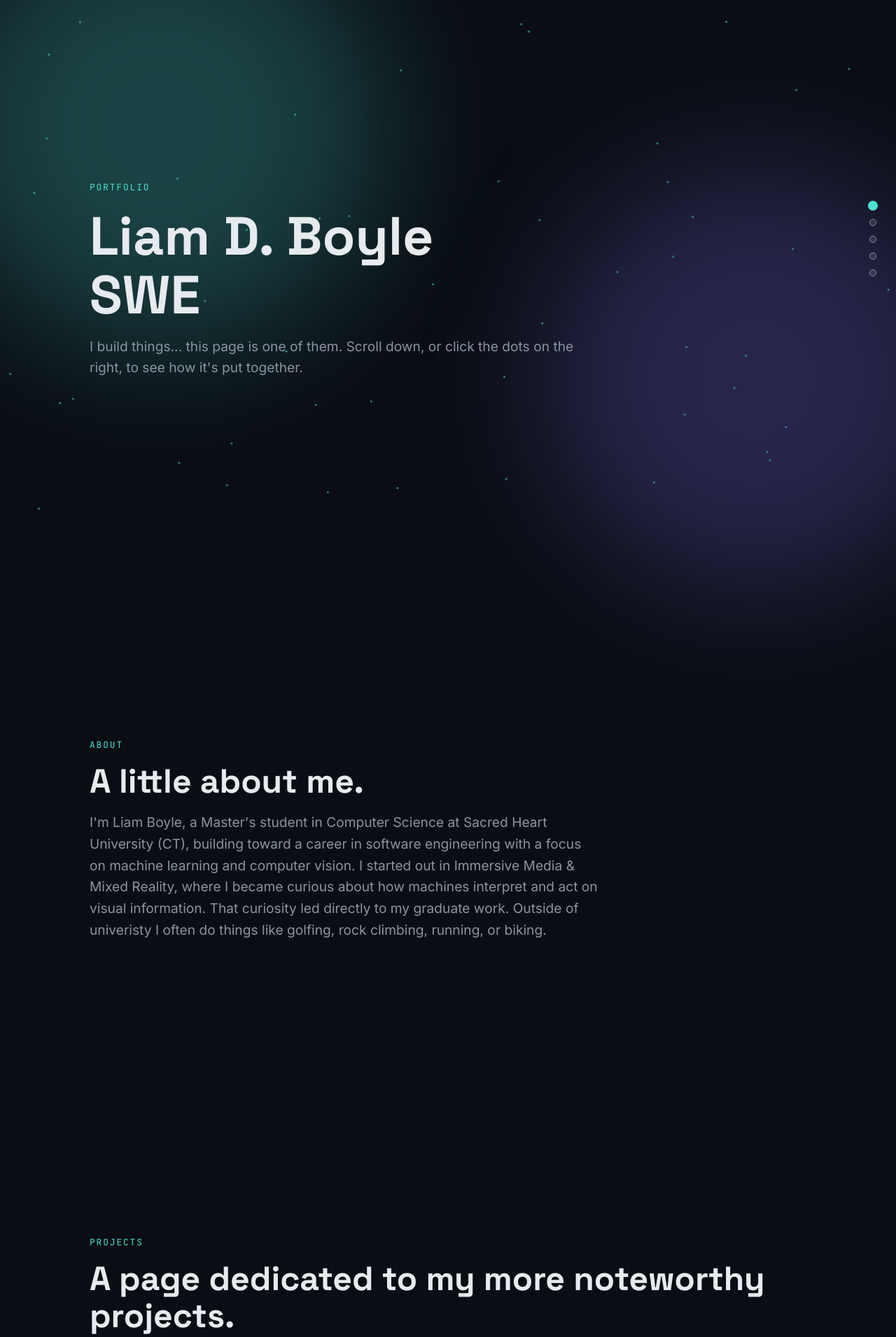
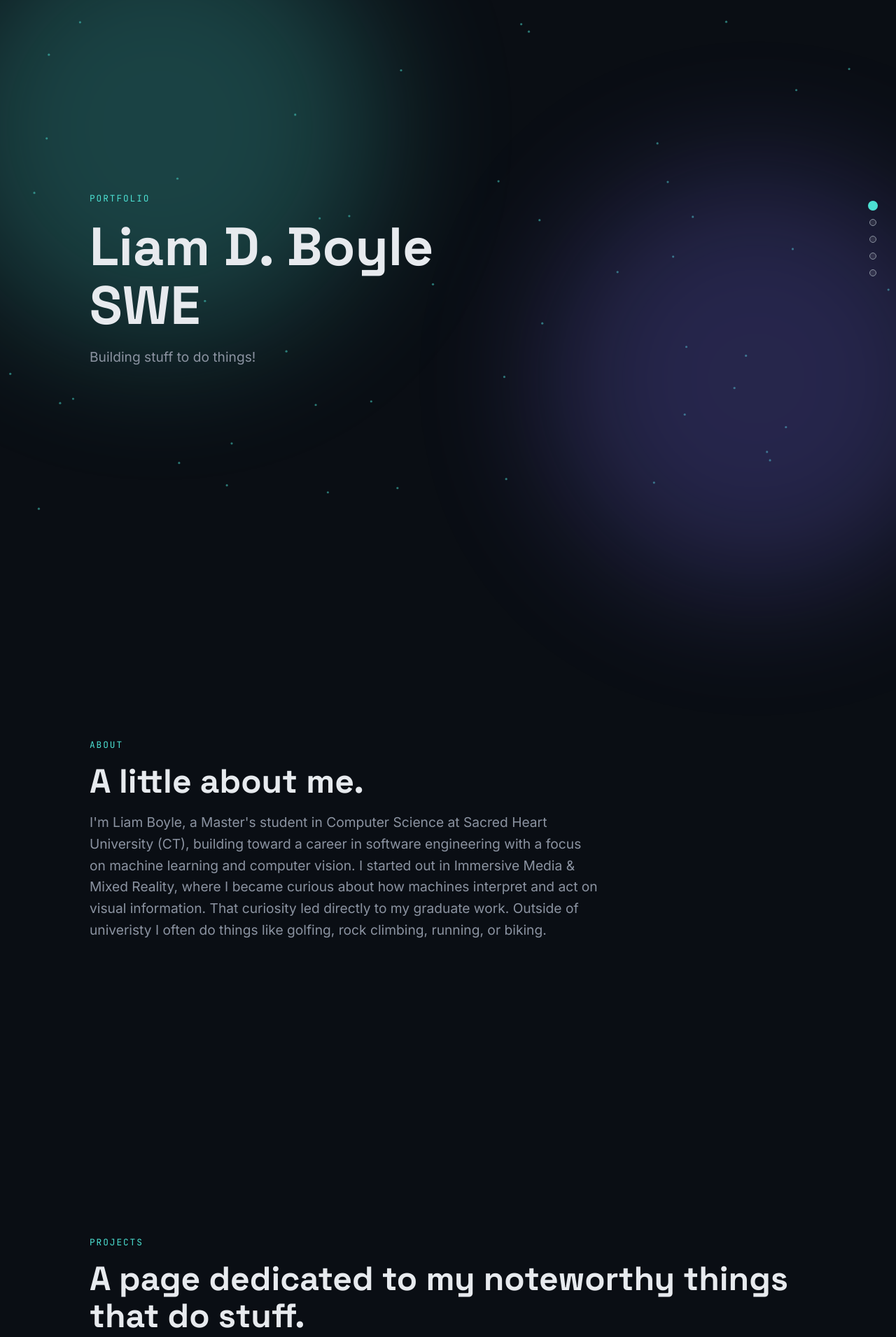
Before and after one commit to LiamBoyle22/Portfolio-Page, a Flask app: page / in a window 1280 px wide. Shown: the part 58-1969 px from the top of the page at 70% size. Run offline with Flask 3, Linux system fonts and the light colour scheme.

Commit message:
html txt changes

```diff
--- a/templates/index.html
+++ b/templates/index.html
@@ -45,9 +45,7 @@
       <p class="eyebrow reveal">Portfolio</p>
       <h1 class="reveal">Liam D. Boyle<br>SWE</h1>
       <p class="lead reveal">
-        I build things...
-        this page is one of them. Scroll down,
-        or click the dots on the right, to see how it's put together.
+        Building stuff to do things!
       </p>
     </section>
 
@@ -68,7 +66,7 @@
     <!-- Section 3 (Projects) -->
     <section id="section_custom_3">
       <p class="eyebrow reveal">Projects</p>
-      <h2 class="reveal">A page dedicated to my more noteworthy projects.</h2>
+      <h2 class="reveal">A page dedicated to my noteworthy things that do stuff.</h2>
       <div class="project-grid">
         <div class="project-card reveal">
           <h3>MenuTimerWFA</h3>
```
